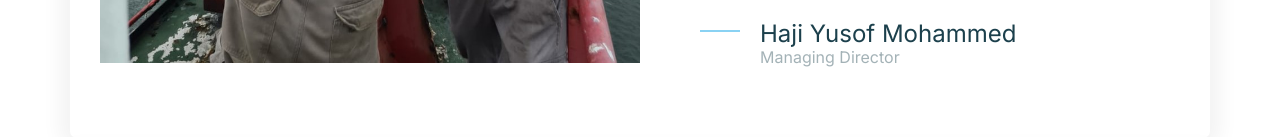
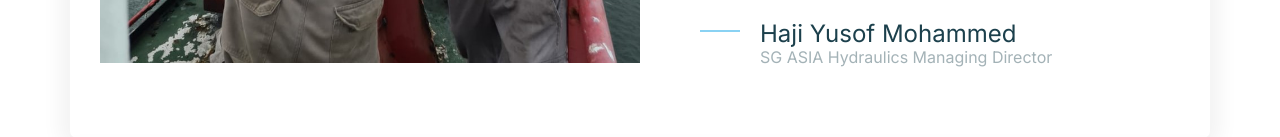
Before and after one commit to glennquah/Portfolio-Website-Glenn, a website built with Parcel: page index.html in a window 1280 px wide. Shown: the part 6018-6155 px from the top of the page. Built offline with nearby package versions, Linux system fonts and the light colour scheme.

Commit message:
Update index.html

```diff
--- a/index.html
+++ b/index.html
@@ -268,7 +268,7 @@
                                     </svg>
                                     <div class="media__body">
                                         <h3 class="media__title quote__author">Haji Yusof Mohammed</h3>
-                                        <p class="quote__company">Managing Director</p>
+                                        <p class="quote__company">SG ASIA Hydraulics Managing Director</p>
                                     </div>
                                 </div>
                             </footer>
```
